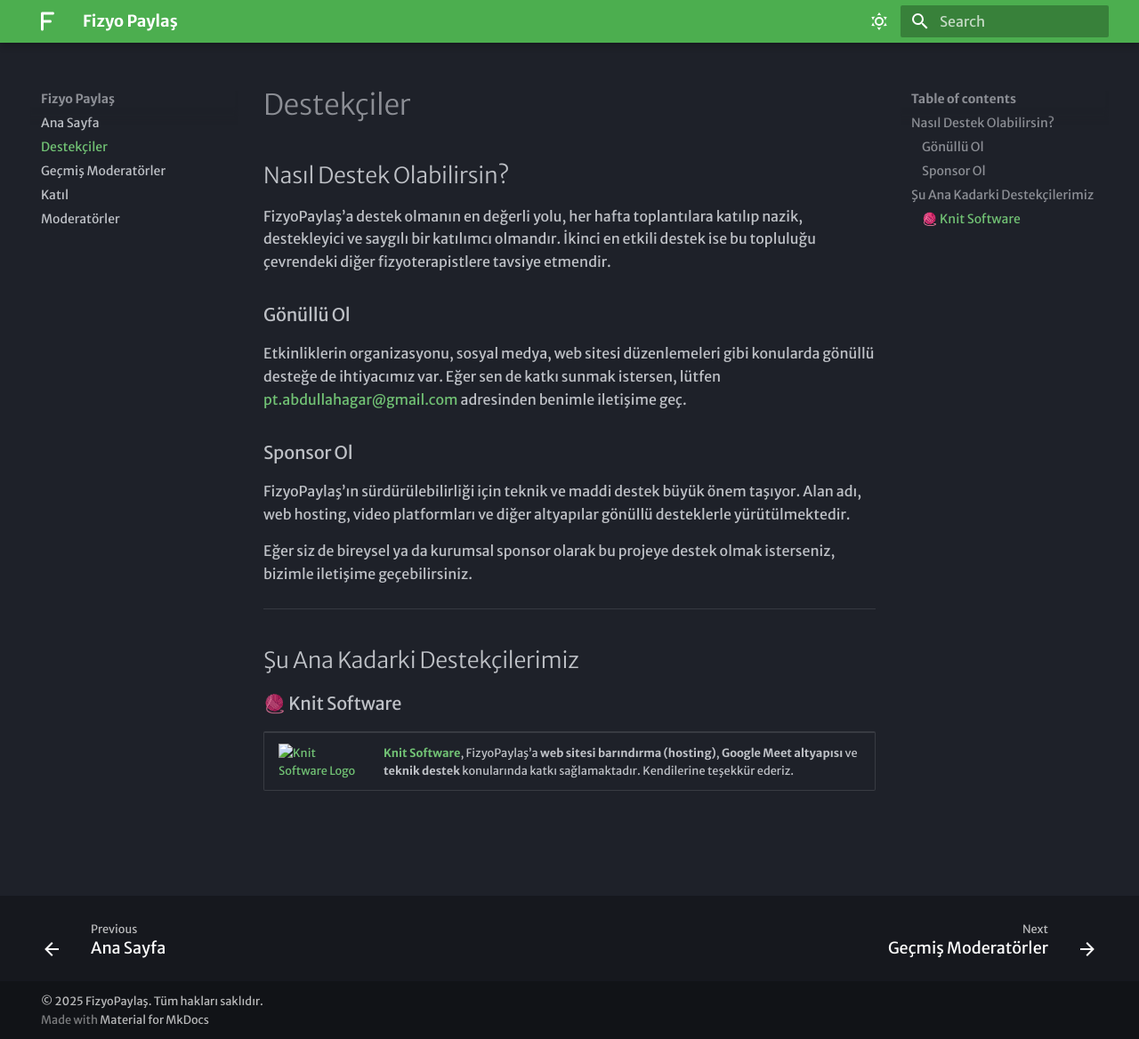
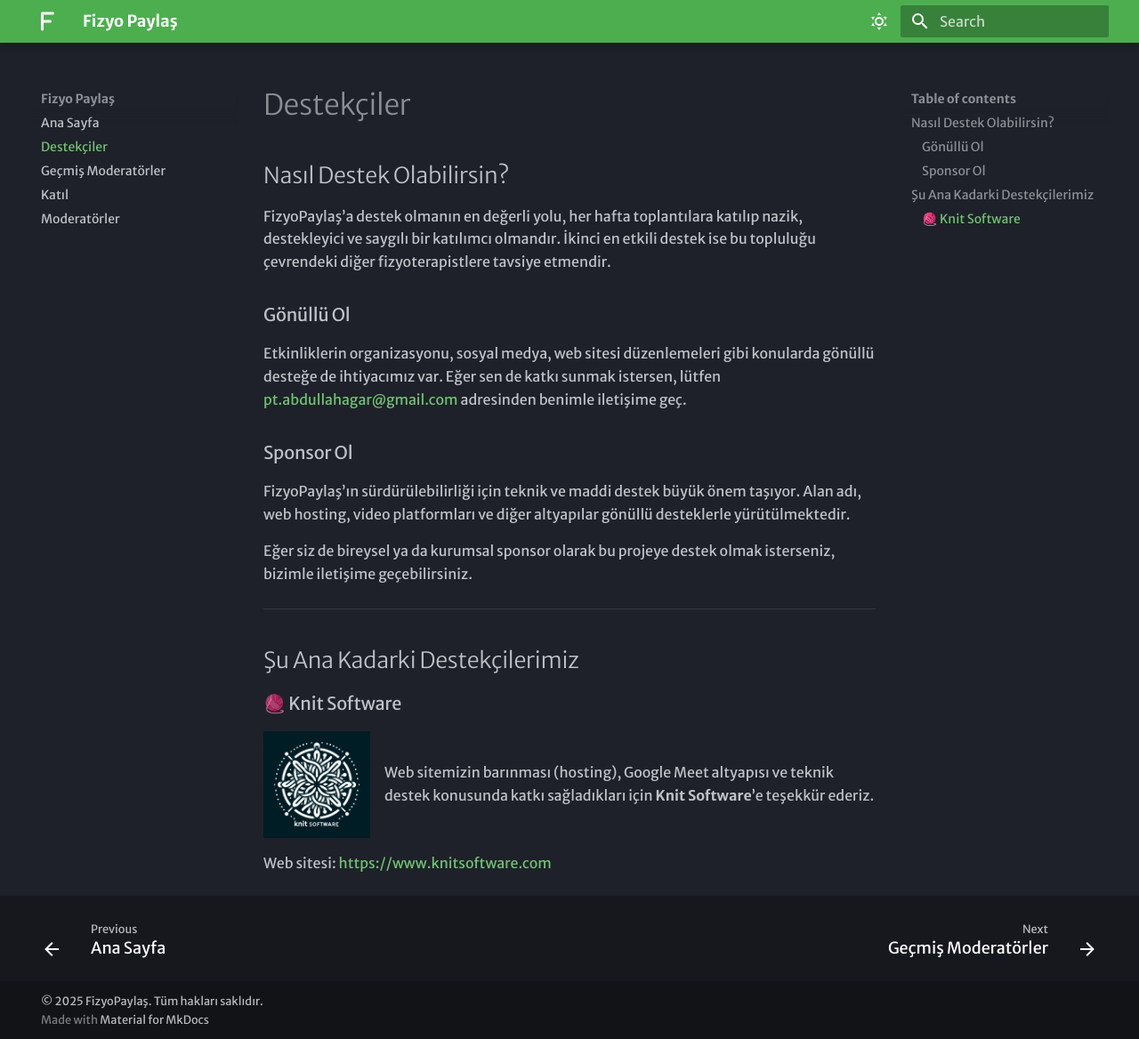
Before and after one commit to adamagar/fizyo-paylas, an MkDocs documentation site: the page built from docs/Destekçiler.md, in a window 1280 px wide and 1168 px high. Shown: the whole window at 89% size. Built offline with MkDocs 1.6.1 and Material for MkDocs 9.7.7, drawn with Linux system fonts in a browser that asks for light colours; some web fonts are replaced.

Commit message:
fix: broken image

```diff
--- a/docs/Destekçiler.md
+++ b/docs/Destekçiler.md
@@ -19,19 +19,10 @@ Eğer siz de bireysel ya da kurumsal sponsor olarak bu projeye destek olmak iste
 ## Şu Ana Kadarki Destekçilerimiz
 
 ### 🧶 Knit Software
-
-<table>
-  <tr>
-    <td style="vertical-align: top; padding-right: 10px;">
-      <a href="https://knitsoftware.com" target="_blank">
-        <img src="/docs/assets/knit.png" alt="Knit Software Logo" width="100"/>
-      </a>
-    </td>
-    <td>
-      <p>
-        <a href="https://knitsoftware.com" target="_blank"><strong>Knit Software</strong></a>,
-        FizyoPaylaş’a <strong>web sitesi barındırma (hosting)</strong>, <strong>Google Meet altyapısı</strong> ve <strong>teknik destek</strong> konularında katkı sağlamaktadır. Kendilerine teşekkür ederiz.
-      </p>
-    </td>
-  </tr>
-</table>
+<div style="display: flex; align-items: center; gap: 16px;">
+  <img src="/assets/knit.jpg" alt="Knit Software Logo" width="120"/>
+  <p>
+    Web sitemizin barınması (hosting), Google Meet altyapısı ve teknik destek konusunda katkı sağladıkları için <strong>Knit Software</strong>’e teşekkür ederiz.
+  </p>
+</div>
+<p>Web sitesi: <a href="https://www.knitsoftware.com" target="_blank">https://www.knitsoftware.com</a></p>
```
Also changed, not shown: docs/assets/knit.jpg (added), docs/assets/knit.png (deleted).
